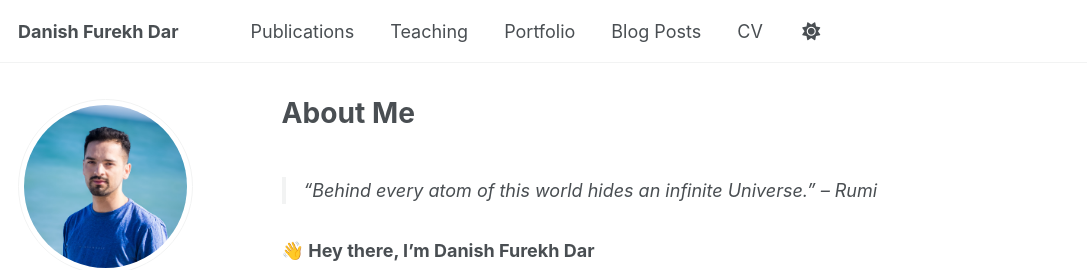
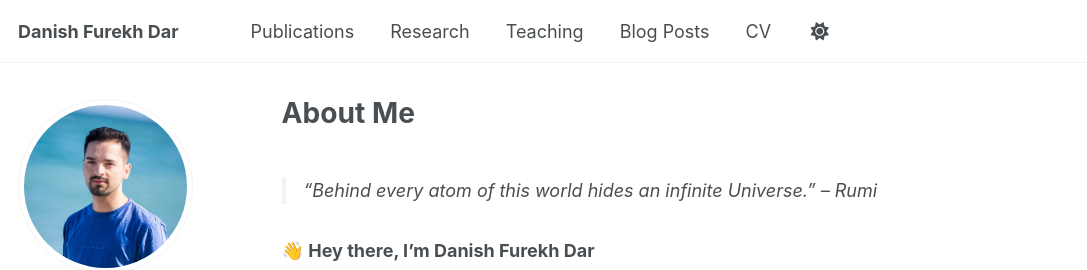
Before and after one commit to danishfurekhdar/Blog, a Jekyll site: the page built from _pages/about.md, in a window 1280 px wide. Shown: the top 270 px of the page, without its empty margins (0-1087 px from the left). Built offline with Jekyll 4.4.1, drawn with Linux system fonts in a browser that asks for light colours; some web fonts are replaced.

Commit message:
Update navigation.yml

```diff
--- a/_data/navigation.yml
+++ b/_data/navigation.yml
@@ -11,14 +11,14 @@ main:
   - title: "Publications"
     url: /publications/
 
-#  - title: "Talks"
-#    url: /talks/
+  - title: "Research"
+    url: /research/
 
   - title: "Teaching"
     url: /teaching/
 
-  - title: "Portfolio"
-    url: /portfolio/
+#  - title: "Portfolio"
+#    url: /portfolio/
 
   - title: "Blog Posts"
     url: /year-archive/
```
